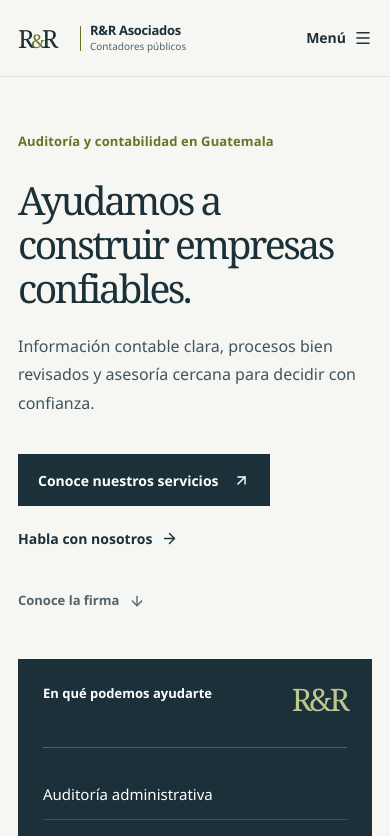
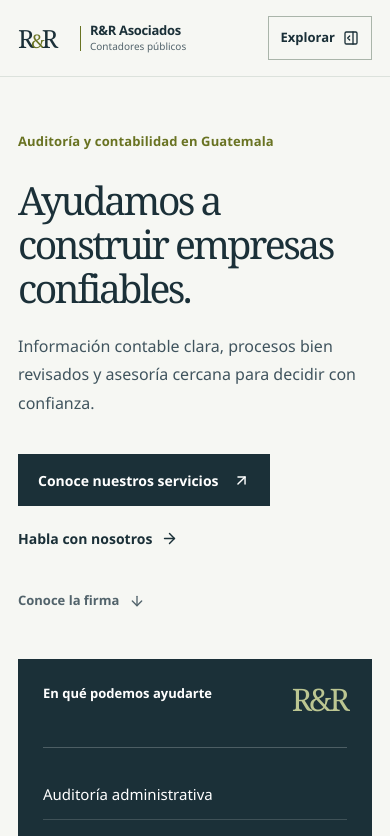
Before and after one commit to AngelsxRod/ryrasociados, a Next.js app: page / in a window 390 px wide. Shown: the top 836 px of the page. Built offline with nearby package versions, Linux system fonts and the light colour scheme.

Commit message:
fix: improve mobile navigation control

```diff
--- a/components/mobile-nav.tsx
+++ b/components/mobile-nav.tsx
@@ -1,9 +1,9 @@
 "use client";
 
 import { useState } from "react";
-import { Menu, X } from "lucide-react";
+import { ArrowUpRight, PanelRightOpen, X } from "lucide-react";
 import { Button } from "@/components/ui/button";
-import { Sheet, SheetClose, SheetContent, SheetDescription, SheetHeader, SheetTitle, SheetTrigger } from "@/components/ui/sheet";
+import { Sheet, SheetClose, SheetContent, SheetDescription, SheetHeader, SheetTitle } from "@/components/ui/sheet";
 
 type NavigationItem = { label: string; href: string };
 
@@ -12,22 +12,35 @@ export default function MobileNav({ items }: { items: NavigationItem[] }) {
 
   return (
     <Sheet open={open} onOpenChange={setOpen}>
-      <SheetTrigger className="inline-flex min-h-12 items-center gap-2 text-sm font-bold text-[#1b3038]">
-        Menú <Menu size={18} aria-hidden="true" />
-      </SheetTrigger>
+      <Button
+        type="button"
+        variant="outline"
+        onClick={() => setOpen(true)}
+        aria-label="Abrir navegación"
+        aria-expanded={open}
+        className="h-11 gap-2 rounded-none border-[#aab5aa] bg-transparent px-3 text-[13px] font-bold text-[#1b3038] shadow-none hover:border-[#697322] hover:bg-[#e9ede5] hover:text-[#1b3038]"
+      >
+        Explorar <PanelRightOpen size={17} aria-hidden="true" />
+      </Button>
       <SheetContent side="right" showCloseButton={false} className="w-[min(85vw,360px)] border-l border-[#dce2dc] bg-[#f6f7f3] p-0 text-[#1b3038]">
-        <SheetHeader className="flex-row items-center justify-between border-b border-[#dce2dc] p-6">
-          <SheetTitle className="text-lg font-bold text-[#1b3038]">Menú</SheetTitle>
+        <SheetHeader className="flex-row items-center justify-between border-b border-[#dce2dc] px-6 py-5">
+          <div>
+            <p className="mb-1 text-[11px] font-bold tracking-[0.12em] text-[#697322] uppercase">R&R Asociados</p>
+            <SheetTitle className="font-[family-name:var(--font-editorial)] text-[25px] font-normal text-[#1b3038]">Explora la firma</SheetTitle>
+          </div>
           <SheetDescription className="sr-only">Navegación por las secciones de R&R Asociados</SheetDescription>
-          <SheetClose render={<Button variant="ghost" size="icon" className="rounded-none" />} aria-label="Cerrar menú"><X size={19} aria-hidden="true" /></SheetClose>
+          <SheetClose render={<Button variant="ghost" size="icon" className="shrink-0 rounded-none" />} aria-label="Cerrar navegación"><X size={19} aria-hidden="true" /></SheetClose>
         </SheetHeader>
-        <nav aria-label="Navegación móvil" className="grid px-6">
-          {items.map((item) => (
-            <a key={item.href} href={item.href} onClick={() => setOpen(false)} className="flex min-h-14 items-center border-b border-[#dce2dc] text-base font-bold text-[#1b3038]">
-              {item.label}
+        <nav aria-label="Navegación móvil" className="grid px-6 pt-4">
+          {items.map((item, index) => (
+            <a key={item.href} href={item.href} onClick={() => setOpen(false)} className="group flex min-h-16 items-center gap-4 border-b border-[#dce2dc] text-[#1b3038] hover:text-[#697322]">
+              <span className="text-xs font-bold text-[#697322]">0{index + 1}</span>
+              <span className="font-[family-name:var(--font-editorial)] text-[22px]">{item.label}</span>
+              <ArrowUpRight size={17} aria-hidden="true" className="ml-auto opacity-50 transition group-hover:opacity-100" />
             </a>
           ))}
         </nav>
+        <p className="mt-auto border-t border-[#dce2dc] px-6 py-6 text-xs leading-5 text-[#52636b]">Auditoría y contabilidad con criterio cercano en Guatemala.</p>
       </SheetContent>
     </Sheet>
   );
```
